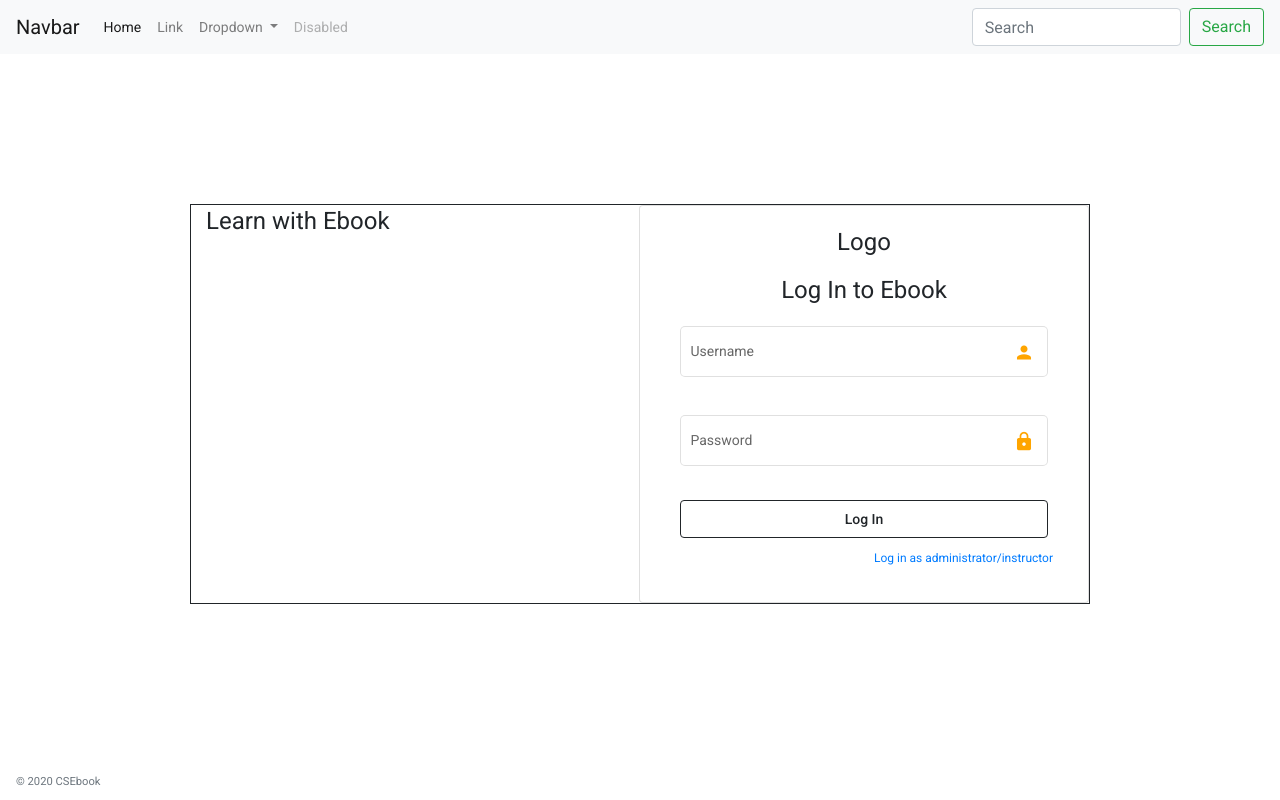
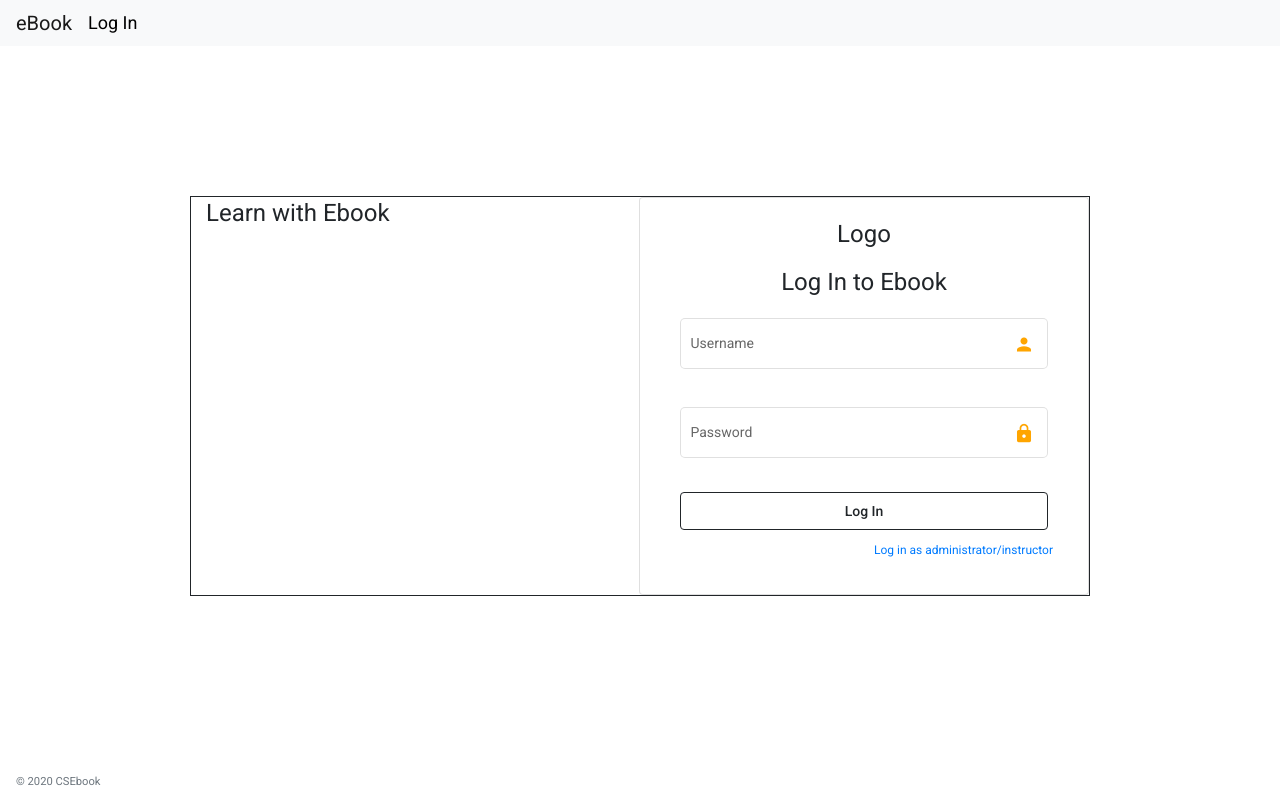
Before and after one commit to laureanray/ebook-system-frontend, an Angular app: page / in a window 1280 px wide. Built offline with nearby package versions, Linux system fonts and the light colour scheme.

Commit message:
deleted nav links

```diff
--- a/src/app/modules/app/app/app.component.html
+++ b/src/app/modules/app/app/app.component.html
@@ -10,39 +10,29 @@
 <!--</div>-->
 
 <nav class="navbar navbar-expand-lg navbar-light bg-light">
-  <a class="navbar-brand" href="#">Navbar</a>
-  <button class="navbar-toggler" type="button" data-toggle="collapse" data-target="#navbarSupportedContent" aria-controls="navbarSupportedContent" aria-expanded="false" aria-label="Toggle navigation">
-    <span class="navbar-toggler-icon"></span>
-  </button>
+  <a class="navbar-brand" href="#">eBook</a>
 
-  <div class="collapse navbar-collapse" id="navbarSupportedContent">
-    <ul class="navbar-nav mr-auto">
-      <li class="nav-item active">
-        <a class="nav-link" href="#">Home <span class="sr-only">(current)</span></a>
-      </li>
-      <li class="nav-item">
-        <a class="nav-link" href="#">Link</a>
-      </li>
-      <li class="nav-item dropdown">
-        <a class="nav-link dropdown-toggle" href="#" id="navbarDropdown" role="button" data-toggle="dropdown" aria-haspopup="true" aria-expanded="false">
-          Dropdown
-        </a>
-        <div class="dropdown-menu" aria-labelledby="navbarDropdown">
-          <a class="dropdown-item" href="#">Action</a>
-          <a class="dropdown-item" href="#">Another action</a>
-          <div class="dropdown-divider"></div>
-          <a class="dropdown-item" href="#">Something else here</a>
-        </div>
-      </li>
-      <li class="nav-item">
-        <a class="nav-link disabled" href="#">Disabled</a>
-      </li>
-    </ul>
-    <form class="form-inline my-2 my-lg-0">
-      <input class="form-control mr-sm-2" type="search" placeholder="Search" aria-label="Search">
-      <button class="btn btn-outline-success my-2 my-sm-0" type="submit">Search</button>
-    </form>
-  </div>
+
+<!--  <div class="collapse navbar-collapse" id="navbarSupportedContent">-->
+<!--    <ul class="navbar-nav mr-auto">-->
+<!--      <li class="nav-item dropdown">-->
+<!--        <a class="nav-link dropdown-toggle" href="#" id="navbarDropdown" role="button" data-toggle="dropdown" aria-haspopup="true" aria-expanded="false">-->
+<!--          Dropdown-->
+<!--        </a>-->
+<!--        <div class="dropdown-menu" aria-labelledby="navbarDropdown">-->
+<!--          <a class="dropdown-item" href="#">Action</a>-->
+<!--          <a class="dropdown-item" href="#">Another action</a>-->
+<!--          <div class="dropdown-divider"></div>-->
+<!--          <a class="dropdown-item" href="#">Something else here</a>-->
+<!--        </div>-->
+<!--      </li>-->
+<!--      <li class="nav-item my-2 my-lg-0">-->
+<!--        <a class="nav-link disabled" href="#">Disabled</a>-->
+<!--      </li>-->
+<!--    </ul>-->
+
+<!--  </div>-->
+  <a class="" id="log-in" type="submit">Log In</a>
 </nav>
 
 <div class="container-fluid">
--- a/src/app/modules/app/app/app.component.sass
+++ b/src/app/modules/app/app/app.component.sass
@@ -1,38 +1,9 @@
-//.header
-//  width: 100vw
-//  height: 66px
-//  background-color: #ff8f00
-//.footer
-//  position: fixed
-//  bottom: 0
-//  left: 0
-//  width: 100vw
-//  height: 30px
-//  background-color: #ff8f00
-//
-//.header-content
-//  margin: 0 22px
-//  padding: 17px 0
-//
-//.footer-content
-//  margin: 0 22px
-//  padding: 7px 0
-//
-//ul
-//  list-style-type: none
-//  margin: 0
-//  padding: 0
-//  overflow: hidden
-//
-//li
-//  float: left
-//
-//.log-button
-//  float: right
-//  padding: 23px 0
-//
-//#log-in
-//  margin-right: 22px
-//  font-size: 18px
-//  color: white
-//
+
+.log-button
+  float: right
+
+
+#log-in
+  font-size: 18px
+  color: black
+  float: right!important
```
